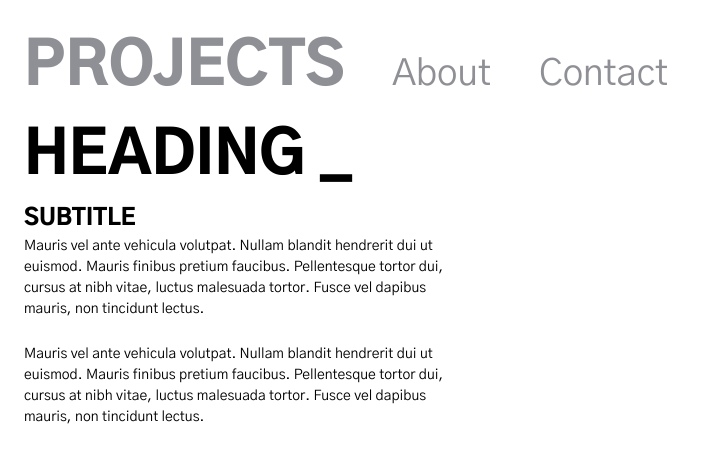
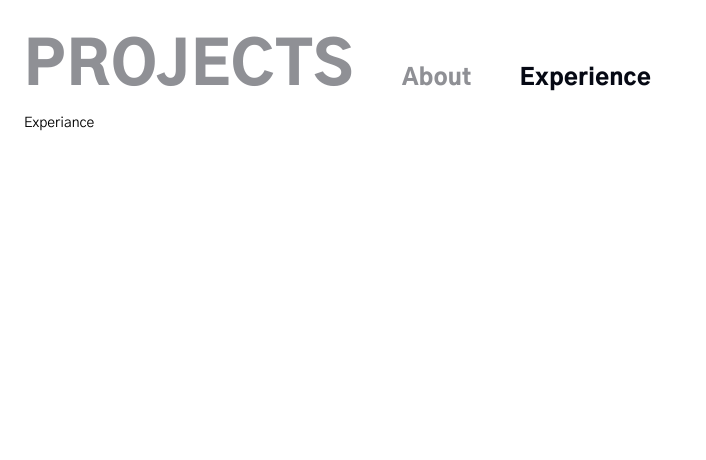
Before and after one commit to carl-vanman/Portfolio, a React (Create React App) app: page /contact in a window 1280 px wide. Shown: the top 460 px of the page, without its empty margins (0-706 px from the left). Built offline with nearby package versions, Linux system fonts and the light colour scheme.

Commit message:
started with primary navigation

```diff
--- a/src/App.jsx
+++ b/src/App.jsx
@@ -1,36 +1,19 @@
-import {
-	NavLink,
-	Outlet,
-	/* Link */
-} from "react-router-dom";
+import { Outlet } from "react-router-dom";
 
 //CSS
 import "./App.css";
+import TopNavigation from "./components/navigation/TopNavigation";
 
 //Components
 //import Smiley from "./components/smiley/Smiley"
 
 function App() {
-	return (
-		<div className="App" style={{padding: "24px"}}>
-			<nav style={{display: "flex", alignItems:"baseline", gap: "48px"}}>
-				<NavLink
-					to="/About"
-					className={ ({ isActive }) => isActive ? "red" : "blue" }
-				>
-					<h3>Projects</h3>
-				</NavLink>
-				<NavLink
-					to="/About"
-					className={ ({ isActive }) => isActive ? "red" : "blue" }
-				>
-					About
-				</NavLink>
-				<NavLink to="/Contact">Contact</NavLink>
-			</nav>
-			<Outlet />
-		</div>
-	)
+    return (
+        <div className="App" style={{ padding: "24px" }}>
+            <TopNavigation />
+            <Outlet />
+        </div>
+    );
 }
 
 export default App;
--- /dev/null
+++ b/src/components/navigation/TopNavigation.jsx
@@ -0,0 +1,46 @@
+import { useState } from "react";
+import { NavLink } from "react-router-dom";
+
+import styles from "./TopNavigation.module.css";
+
+//CSS MODULES ELLER INTE?
+
+const TopNavigation = () => {
+    const [showProjects, setShowProjects] = useState(true);
+
+    return (
+        <nav style={{ display: "flex", alignItems: "baseline", gap: "48px" }}>
+            <div>
+                <ul className={styles.primaryNavWrapper}>
+                    <li>
+                        <button className={styles.dropDownBtn}>
+                            <h3>Projects</h3>
+                        </button>
+                    </li>
+                    <li>
+                        <NavLink
+                            to="/About"
+                            className={({ isActive }) =>
+                                isActive ? "link--active" : ""
+                            }
+                        >
+                            About
+                        </NavLink>
+                    </li>
+                    <li>
+                        <NavLink
+                            to="/Contact"
+                            className={({ isActive }) =>
+                                isActive ? "link--active" : ""
+                            }
+                        >
+                            Experience
+                        </NavLink>
+                    </li>
+                </ul>
+            </div>
+        </nav>
+    );
+};
+
+export default TopNavigation;
--- /dev/null
+++ b/src/components/navigation/TopNavigation.module.css
@@ -0,0 +1,11 @@
+.primaryNavWrapper {
+    display: flex;
+    align-items: baseline;
+    gap: var(--item-spacing);
+}
+
+.dropDownBtn {
+    background-color: transparent;
+    border: none;
+    color: var(--clr-primary-disable);
+}
--- a/src/index.css
+++ b/src/index.css
@@ -1,18 +1,18 @@
-@import url('https://fonts.googleapis.com/css2?family=Gothic+A1:wght@400;900&display=swap');
+@import url("https://fonts.googleapis.com/css2?family=Gothic+A1:wght@400;900&display=swap");
 
 * {
     box-sizing: border-box;
     margin: 0px;
     padding: 0px;
-	font-family: 'Gothic A1', sans-serif;
+    font-family: "Gothic A1", sans-serif;
 }
 
 :root {
     /* Colours */
     --clr-primary: #060914;
-	--clr-primary-disable: rgba(6, 9, 20, 0.45);
-	--clr-secondary: #14813D;
-	--clr-secondary-disable: rgba(20, 128, 61, 0.45);
+    --clr-primary-disable: #8f9095;
+    --clr-secondary: #14813d;
+    --clr-secondary-disable: #95c6a7;
 
     /* Typography */
     /* https://type-scale.com/ */
@@ -26,6 +26,7 @@
     --h3: calc(var(--h4) * var(--scale-type));
     --h2: calc(var(--h3) * var(--scale-type));
     --h1: calc(var(--h2) * var(--scale-type));
+    --letter-spacing: 0.02em;
 
     --font-weight-black: 900;
     --font-weight-regular: 400;
@@ -33,12 +34,17 @@
     --body-max-width: 55ch;
     --body-line-height: 1.5em;
     --body-bottom-margin: 1.75em;
+
+    --item-spacing: 48px;
 }
 
-h3, h4, h5 {
+h3,
+h4,
+h5 {
     font-weight: var(--font-weight-black);
     text-transform: uppercase;
     line-height: var(--body-line-height);
+    letter-spacing: var(--letter-spacing);
 }
 
 h3 {
@@ -61,11 +67,58 @@ p {
     margin-bottom: var(--body-bottom-margin);
 }
 
+ul {
+    list-style-type: none;
+}
+
 a {
+    position: relative;
     color: var(--clr-primary-disable);
+    font-size: var(--h5);
+    font-weight: var(--font-weight-black);
+    letter-spacing: var(--letter-spacing);
+
     text-decoration: none;
-	font-size: var(--h4);
+    transition: color ease-out 350ms;
 }
+
+a:hover {
+    color: var(--clr-primary);
+}
+
+.link--active {
+    color: var(--clr-primary);
+}
+/*
+a.link--active::after {
+    content: "";
+    height: 4px;
+    width: 80%;
+    background-color: var(--clr-secondary);
+    position: absolute;
+    left: 0px;
+    display: none;
+    animation: link-underline 400ms ease;
+}
+
+a.link--active::after {
+    display: block;
+    content: "";
+    height: 4px;
+    width: 80%;
+    background-color: var(--clr-secondary);
+    position: absolute;
+    left: 0px;
+}
+
+@keyframes link-underline {
+    0% {
+        width: 0%;
+    }
+    100% {
+        width: 80%;
+    }
+} */
 
 /* 	--font-size-title-primary: 64px;
 	--font-size-title-secondary: 48px;
--- a/src/index.jsx
+++ b/src/index.jsx
@@ -1,11 +1,7 @@
 import React from "react";
 import ReactDOM from "react-dom";
 import reportWebVitals from "./reportWebVitals";
-import {
-	BrowserRouter,
-	Routes,
-	Route
-} from "react-router-dom";
+import { BrowserRouter, Routes, Route } from "react-router-dom";
 
 //CSS
 import "./index.css";
@@ -13,7 +9,7 @@ import "./index.css";
 //Components
 import App from "./App";
 import About from "./routes/About";
-import Contact from "./routes/Contact"
+import Experiance from "./routes/Experiance";
 
 /*
 Gjort: Basic react router setup
@@ -30,17 +26,19 @@ ReactDOM.render(
                         index
                         element={
                             <main>
-								<p>dafault child route for parent</p>
+                                <p>default child route for parent</p>
                             </main>
                         }
                     />
                     <Route path="about" element={<About />} />
-					<Route path="contact" element={<Contact />} />
+                    <Route path="contact" element={<Experiance />} />
                     <Route
                         path="*"
                         element={
                             <main>
-								<p>There's nothing here! No matching rout found</p>
+                                <p>
+                                    There's nothing here! No matching rout found
+                                </p>
                             </main>
                         }
                     />
--- a/src/routes/About.jsx
+++ b/src/routes/About.jsx
@@ -1,39 +1,22 @@
-import { useState, useEffect } from "react";
-
-const useCounter = (initialValue) => {
-	const [count, setCount] = useState(initialValue)
-
-	const onClick = () => {
-		setCount( prev => prev +1 )
-	}
-
-	useEffect(() => {
-    setCount(JSON.parse(window.localStorage.getItem('count')));
-  }, []);
-
-  useEffect(() => {
-    window.localStorage.setItem('count', count);
-  }, [count]);
-
-	return {
-			count,
-			onClick
-		}
-}
-
 const About = () => {
-
-	const {count, onClick} = useCounter(0);
-
-	return (
-		<main>
-			<p>{count}</p>
-			<button
-				onClick={onClick}
-			>klick</button>
-			About Page
-		</main>
-	)
+    return (
+        <main>
+            <h3>Hello _</h3>
+            <h5>My name is Carl</h5>
+            <p>
+                Mauris vel ante vehicula volutpat. Nullam blandit hendrerit dui
+                ut euismod. Mauris finibus pretium faucibus. Pellentesque tortor
+                dui, cursus at nibh vitae, luctus malesuada tortor. Fusce vel
+                dapibus mauris, non tincidunt lectus.
+            </p>
+            <p>
+                Mauris vel ante vehicula volutpat. Nullam blandit hendrerit dui
+                ut euismod. Mauris finibus pretium faucibus. Pellentesque tortor
+                dui, cursus at nibh vitae, luctus malesuada tortor. Fusce vel
+                dapibus mauris, non tincidunt lectus.
+            </p>
+        </main>
+    );
 };
 
-export default About
+export default About;
--- a/src/routes/Contact.jsx
+++ /dev/null
@@ -1,15 +0,0 @@
-const Contact = () => {
-	return (
-		<main>
-			<h3>Heading _</h3>
-			<h5>Subtitle</h5>
-			<p>Mauris vel ante vehicula volutpat. Nullam blandit hendrerit dui ut euismod. Mauris finibus pretium faucibus. Pellentesque tortor dui, cursus at nibh vitae, luctus malesuada tortor. Fusce vel dapibus mauris, non tincidunt lectus.
-			</p>
-			<p>
-				Mauris vel ante vehicula volutpat. Nullam blandit hendrerit dui ut euismod. Mauris finibus pretium faucibus. Pellentesque tortor dui, cursus at nibh vitae, luctus malesuada tortor. Fusce vel dapibus mauris, non tincidunt lectus.
-			</p>
-		</main>
-	)
-}
-
-export default Contact
--- /dev/null
+++ b/src/routes/Experiance.jsx
@@ -0,0 +1,9 @@
+const Experiance = () => {
+    return (
+        <>
+            <p>Experiance</p>
+        </>
+    );
+};
+
+export default Experiance;
```
Also changed, not shown: src/components/smiley/Smiley.css (added, +68 -0 lines), src/components/smiley/Smiley.jsx (added, +17 -0 lines), src/components/smiley/image/smiley-blue.png (added), src/components/smiley/image/smiley-gold.png (added). Lines whose indentation alone changed are shown as unchanged.
